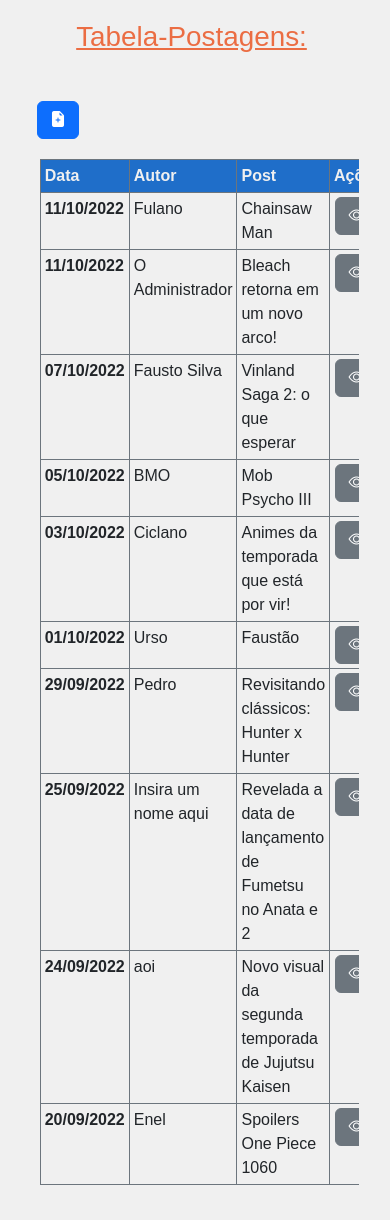
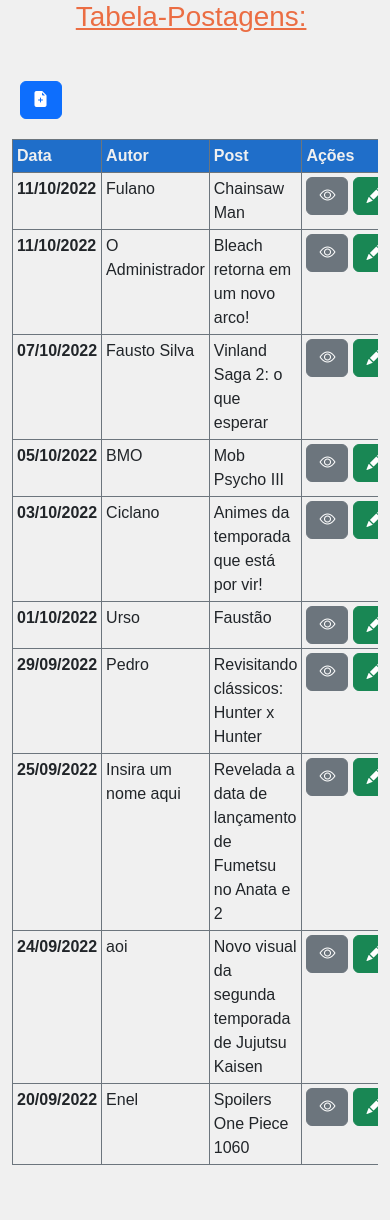
Before and after one commit to Kaymartins/Trainee-2022.2, a PHP site: template JornalDeKonoha/app/views/admin/lista_de_postagens.html in a window 390 px wide. After the commit the page ends 1165 px from the top, so only its background shows below. Run offline with PHP 8.4, Linux system fonts and the light colour scheme; the template is opened without the code that fills it, so the values that code supplies are empty; some libraries are stand-ins or nearby versions.

Commit message:
Ajustada a responsividade em todos os css

```diff
--- a/JornalDeKonoha/public/css/lista_de_postagens.css
+++ b/JornalDeKonoha/public/css/lista_de_postagens.css
@@ -51,7 +51,11 @@
     margin-left: 18%;
 }
 
-@media (max-width: 1024px) {
+@media (max-width: 1200px) {
+
+    body{
+        padding: 0;
+    }
 
     .titulo {
         margin-left: 0;
@@ -64,10 +68,10 @@
     }
 
     .tabela {
-        margin-left: 2.5%;
+        margin-left: 0;
     }
 
     .botao {
-        margin-left: 1%;
+        margin-left: 0;
     }
 }
```
Also changed, not shown: JornalDeKonoha/public/css/editar_post.css (+11 -0 lines), JornalDeKonoha/public/css/excluir_post.css (+1 -6 lines), JornalDeKonoha/public/css/visualizar_post.css (+10 -1 lines).
